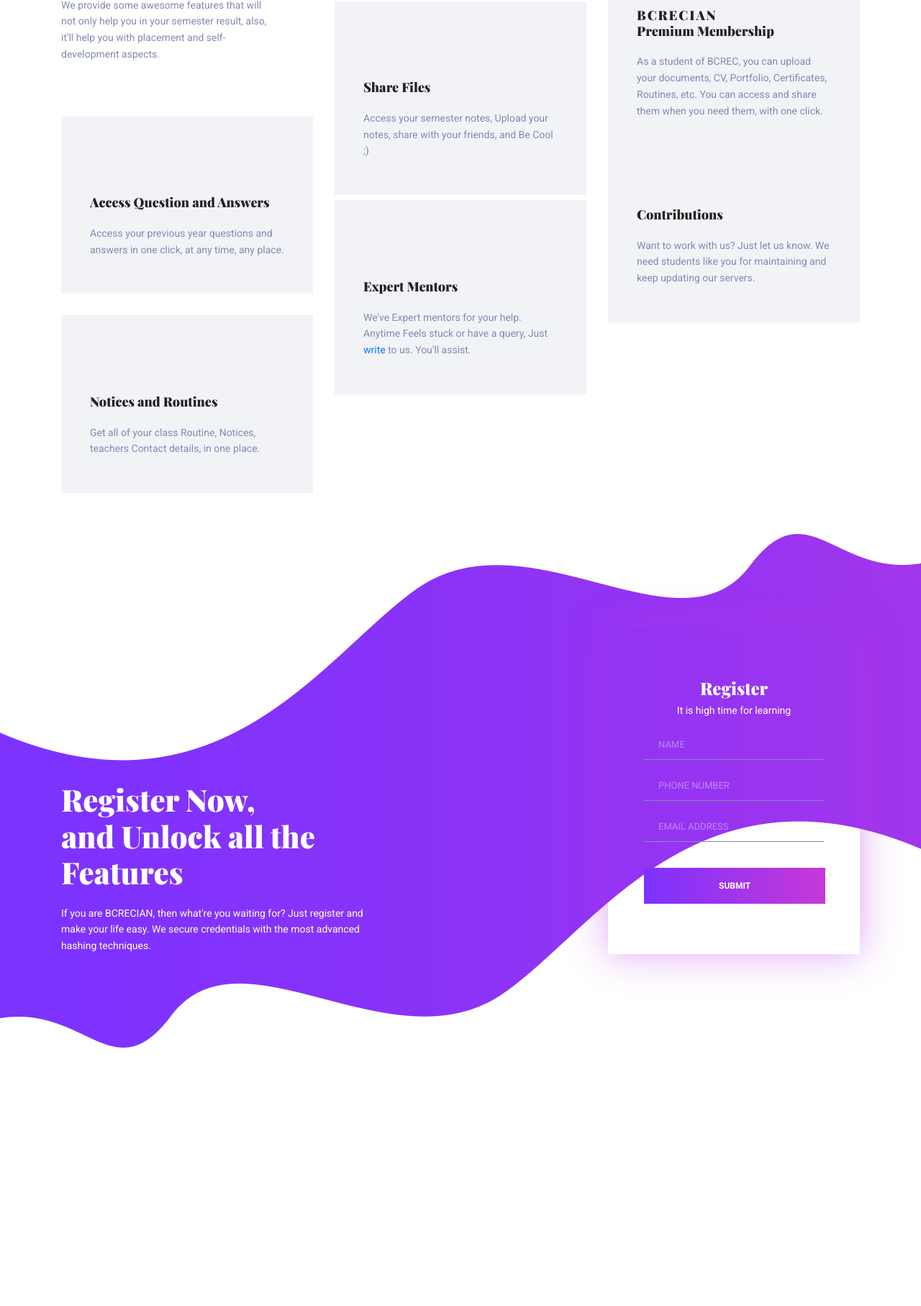
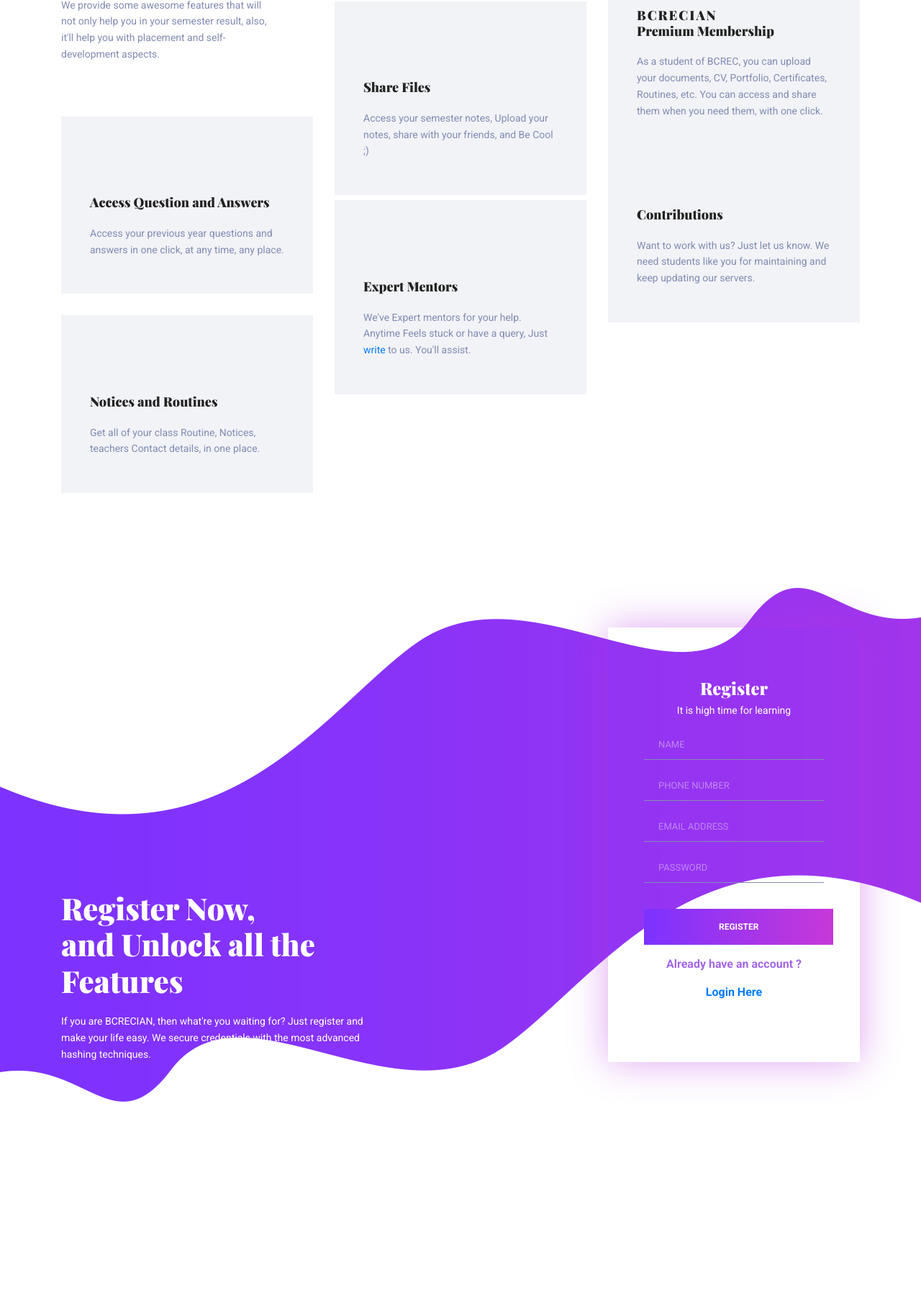
Before and after one commit to SamwitAdhikary/BCREC_APC, a Django app: page / in a window 1280 px wide. Shown: the part 2546-4361 px from the top of the page at 72% size. Run offline with Django 3.2, Linux system fonts and the light colour scheme; data comes from the database, SQL or seed files in the repository; both versions use the stored data as it was after the commit; data that the repository does not hold is empty; some libraries are stand-ins or nearby versions.

Commit message:
Register and Login form added. - dynamic rendering added in home page.

```diff
--- a/static/css/main.css
+++ b/static/css/main.css
@@ -3186,3 +3186,25 @@ h6 {
 .sortable-handler {
   touch-action: none;
 }
+
+/* Login Form */
+#login {
+  padding: 1rem;
+  color: #a367e7;
+  font-size: 1rem;
+  font-weight: 700;
+}
+
+@media only screen and (max-width: 600px) {
+  #login {
+    color: #fff;
+  }
+
+  #login a {
+    color: #fff;
+  }
+
+  #login a:hover {
+    color: #73fbaf;
+  }
+}
--- a/static/js/main.js
+++ b/static/js/main.js
@@ -260,3 +260,30 @@ $(function() {
 		$('#mc_embed_signup').find('form').ajaxChimp();
 	});
 });
+
+
+// Toggle Registration - Login Form
+function toggleForm() {
+	form_div = document.getElementById("login").childNodes;
+
+	if (form_div[3].innerHTML == "Register") {
+		document.getElementById("name").style.display = "inline";
+		document.getElementById("phNo").style.display = "inline";
+		document.getElementById("formType").innerHTML = "Register";
+		document.getElementById("toogleBtn").innerHTML = "Register";
+		document.getElementById("name").required = true;
+
+		form_div[1].innerHTML = "Already Have an account ?"
+		form_div[3].innerHTML = "Login Here"
+	} else {
+		document.getElementById("name").style.display = "none";
+		document.getElementById("phNo").style.display = "none";
+		document.getElementById("formType").innerHTML = "Login";
+		document.getElementById("toogleBtn").innerHTML = "Login";
+		document.getElementById("name").required = false;
+
+
+		form_div[1].innerHTML = "Create a new Account";
+		form_div[3].innerHTML = "Register";
+	}
+}
--- a/templates/home/index.html
+++ b/templates/home/index.html
@@ -8,8 +8,13 @@
     <div class="row justify-content-center fullscreen align-items-center">
       <div class="col-lg-5 col-md-8 home-banner-left">
         <h1 class="text-white">
+          {% if user.is_authenticated %}
+          Welcome <br>
+          {{ user.username }}
+          {% else %}
           Previous Year Examination <br />
           Question Papers
+          {% endif %}
         </h1>
         <p class="mx-auto text-white  mt-20 mb-40">
           Get all previous years MAKAUT Question Paper for Free <br>- at one click.
@@ -48,7 +53,8 @@
           <div class="ml-20">
             <h4>Notices & Notes</h4>
             <p>
-                Stay UpTo Date with latest notices and curriculum, Also Share and access your current semester notes with your friends.
+              Stay UpTo Date with latest notices and curriculum, Also Share and access your current semester notes with
+              your friends.
             </p>
           </div>
         </div>
@@ -79,7 +85,7 @@
     <div class="row justify-content-center section-title">
       <div class="col-lg-12">
         <h2>
-            Choose your Course <br />
+          {{ user.username|title }} Choose your Course <br />
         </h2>
         <p>
           Choose your course from the list. Now only Maulana Abul Kalam Azad University of
@@ -92,7 +98,8 @@
       {% for course in allcourses %}
       <div class="single-popular-course">
         <div class="thumb">
-            <img style="width: 300px; height: 260px;" class="f-img img-fluid mx-auto" src="/media/{{course.image}}" alt="" />
+          <img style="width: 300px; height: 260px;" class="f-img img-fluid mx-auto" src="/media/{{course.image}}"
+            alt="" />
         </div>
         <div class="details">
           <div class="d-flex justify-content-between mb-20">
@@ -135,8 +142,7 @@
           {% for video in yt_videos %}
           <div class="single-video">
             <div class="video-part">
-                <img class="img-fluid" src="{{ video.imgUrl }}"
-                  alt="">
+              <img class="img-fluid" src="{{ video.imgUrl }}" alt="">
               <div class="overlay"></div>
               <a class="popup-youtube play-btn" href="{{ video.link }}">
                 <img class="play-icon" src="/static/img/play-btn.png" alt="">
@@ -290,7 +296,7 @@
 {% block registration %}
 
 <!-- ================ Start Registration Area ================= -->
-  <section class="registration-area">
+<section class="registration-area" id="Registration-Section">
   <div class="container">
     <div class="row align-items-end">
       <div class="col-lg-5">
@@ -307,25 +313,34 @@
       </div>
       <div class="offset-lg-3 col-lg-4 col-md-6">
         <div class="course-form-section">
-            <h3 class="text-white">Register</h3>
+          <h3 id="formType" class="text-white">Register</h3>
           <p class="text-white">It is high time for learning</p>
-            <form class="course-form-area contact-page-form course-form text-right" id="myForm" action="mail.html" method="post">
+          <form class="course-form-area contact-page-form course-form text-right" id="myForm" method="POST">
+            {% csrf_token %}
             <div class="form-group col-md-12">
-                <input type="text" class="form-control" id="name" name="name" placeholder="Name" onfocus="this.placeholder = ''"
-                 onblur="this.placeholder = 'Name'">
+              <input type="text" class="form-control" id="name" name="name" placeholder="Name"
+                onfocus="this.placeholder = ''" onblur="this.placeholder = 'Name'" required>
             </div>
             <div class="form-group col-md-12">
-                <input type="text" class="form-control" id="subject" name="subject" placeholder="Phone Number" onfocus="this.placeholder = ''"
-                 onblur="this.placeholder = 'Phone Number'">
+              <input type="tel" class="form-control" id="phNo" name="phone" placeholder="Phone Number"
+                onfocus="this.placeholder = ''" onblur="this.placeholder = 'Phone Number'">
             </div>
             <div class="form-group col-md-12">
-                <input type="email" class="form-control" id="email" name="email" placeholder="Email Address" onfocus="this.placeholder = ''"
-                 onblur="this.placeholder = 'Email Address'">
+              <input type="email" class="form-control" id="email" name="email" placeholder="Email Address"
+                onfocus="this.placeholder = ''" onblur="this.placeholder = 'Email Address'" required>
+            </div>
+            <div class="form-group col-md-12">
+              <input type="password" class="form-control" id="password" name="password" placeholder="Password"
+                onfocus="this.placeholder = ''" onblur="this.placeholder = 'Password'" required>
             </div>
             <div class="col-lg-12 text-center">
-                <button class="btn text-uppercase">Submit</button>
+              <button id="toogleBtn" class="btn text-uppercase">Register</button>
             </div>
           </form>
+          <div id="login">
+            <p>Already have an account ?</p>
+            <a onclick="toggleForm()" class="text-black" href="#Registration-Section">Login Here</a>
+          </div>
         </div>
       </div>
     </div>
```
Also changed, not shown: templates/basic.html (+12 -11 lines), db.sqlite3, 1 other file. Lines whose indentation alone changed are shown as unchanged.
